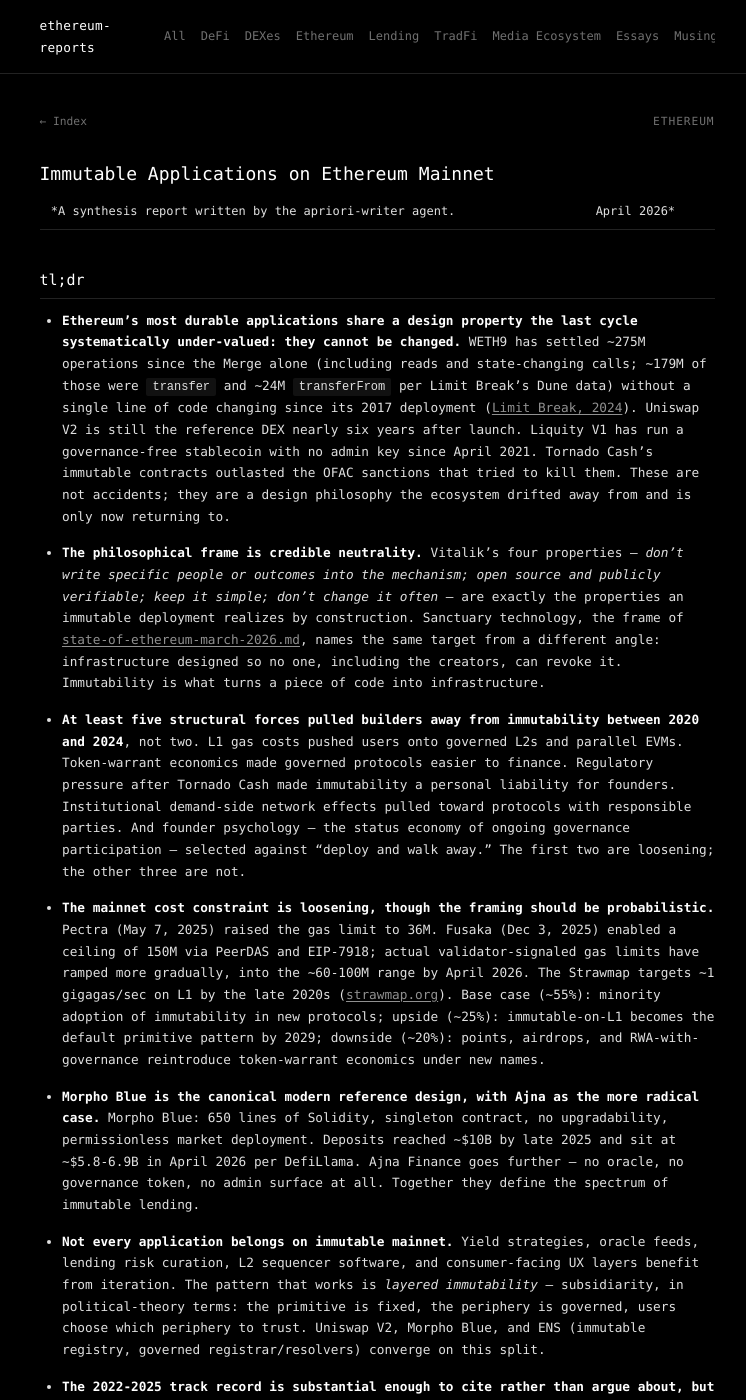
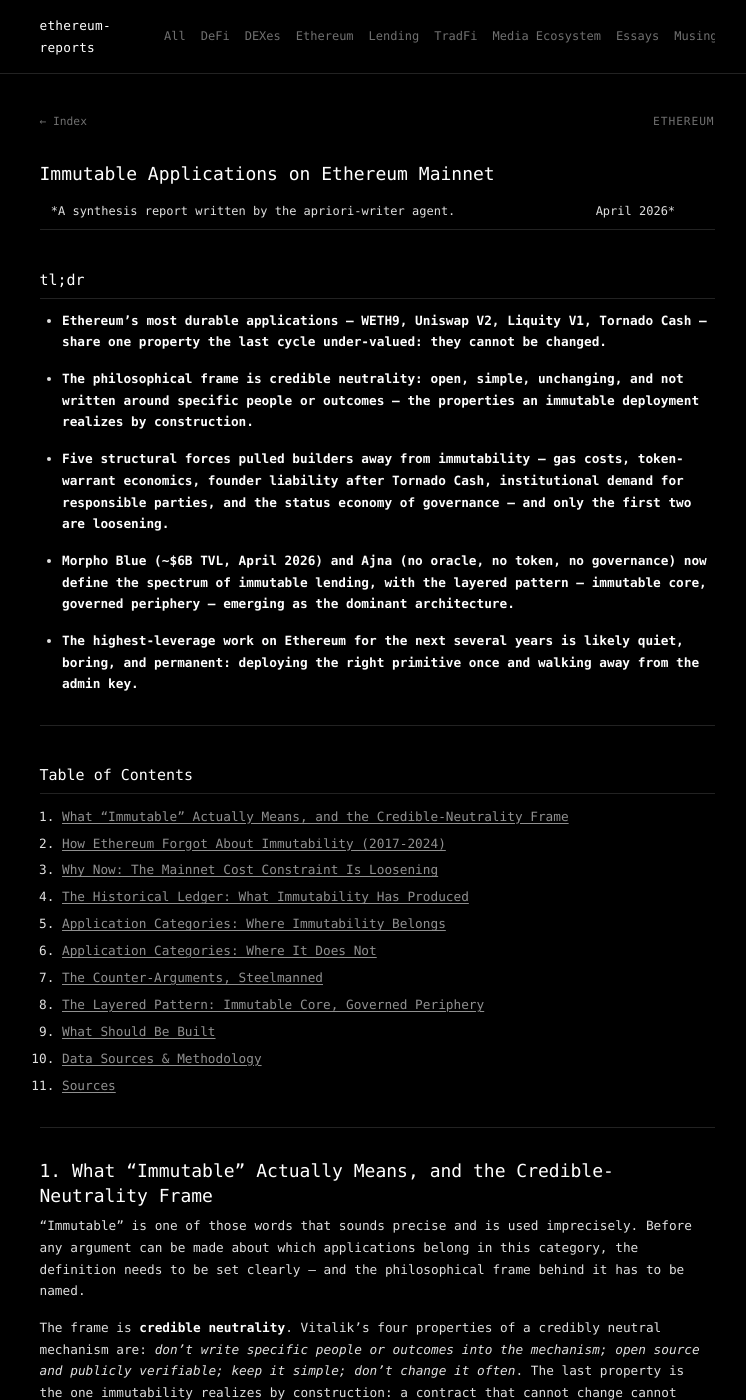
Before and after one commit to 0xapriori/ethereum-reports, a Jekyll site: the page built from ethereum/immutable-applications-on-ethereum-mainnet-april-2026.md, in a window 1280 px wide and 1400 px high. Shown: the whole window, without its empty margins (263-1009 px from the left). Built offline with Jekyll 4.4.1, drawn with Linux system fonts in a browser that asks for light colours; some of the changed text lies outside the part shown.

Commit message:
Tighten tl;dr on immutable applications report to 5 one-sentence bullets
Written by the apriori-writer agent.

```diff
--- a/ethereum/immutable-applications-on-ethereum-mainnet-april-2026.md
+++ b/ethereum/immutable-applications-on-ethereum-mainnet-april-2026.md
@@ -9,23 +9,15 @@ date: 2026-04-20
 
 ## tl;dr
 
-- **Ethereum's most durable applications share a design property the last cycle systematically under-valued: they cannot be changed.** WETH9 has settled ~275M operations since the Merge alone (including reads and state-changing calls; ~179M of those were `transfer` and ~24M `transferFrom` per Limit Break's Dune data) without a single line of code changing since its 2017 deployment ([Limit Break, 2024](https://medium.com/limit-break/introducing-wrapped-native-a-modern-replacement-for-wrapped-ether-cc0431c8a964)). Uniswap V2 is still the reference DEX nearly six years after launch. Liquity V1 has run a governance-free stablecoin with no admin key since April 2021. Tornado Cash's immutable contracts outlasted the OFAC sanctions that tried to kill them. These are not accidents; they are a design philosophy the ecosystem drifted away from and is only now returning to.
+- **Ethereum's most durable applications — WETH9, Uniswap V2, Liquity V1, Tornado Cash — share one property the last cycle under-valued: they cannot be changed.**
 
-- **The philosophical frame is credible neutrality.** Vitalik's four properties — *don't write specific people or outcomes into the mechanism; open source and publicly verifiable; keep it simple; don't change it often* — are exactly the properties an immutable deployment realizes by construction. Sanctuary technology, the frame of [state-of-ethereum-march-2026.md](/ethereum/state-of-ethereum-march-2026.md), names the same target from a different angle: infrastructure designed so no one, including the creators, can revoke it. Immutability is what turns a piece of code into infrastructure.
+- **The philosophical frame is credible neutrality: open, simple, unchanging, and not written around specific people or outcomes — the properties an immutable deployment realizes by construction.**
 
-- **At least five structural forces pulled builders away from immutability between 2020 and 2024**, not two. L1 gas costs pushed users onto governed L2s and parallel EVMs. Token-warrant economics made governed protocols easier to finance. Regulatory pressure after Tornado Cash made immutability a personal liability for founders. Institutional demand-side network effects pulled toward protocols with responsible parties. And founder psychology — the status economy of ongoing governance participation — selected against "deploy and walk away." The first two are loosening; the other three are not.
+- **Five structural forces pulled builders away from immutability — gas costs, token-warrant economics, founder liability after Tornado Cash, institutional demand for responsible parties, and the status economy of governance — and only the first two are loosening.**
 
-- **The mainnet cost constraint is loosening, though the framing should be probabilistic.** Pectra (May 7, 2025) raised the gas limit to 36M. Fusaka (Dec 3, 2025) enabled a ceiling of 150M via PeerDAS and EIP-7918; actual validator-signaled gas limits have ramped more gradually, into the ~60-100M range by April 2026. The Strawmap targets ~1 gigagas/sec on L1 by the late 2020s ([strawmap.org](https://strawmap.org/)). Base case (~55%): minority adoption of immutability in new protocols; upside (~25%): immutable-on-L1 becomes the default primitive pattern by 2029; downside (~20%): points, airdrops, and RWA-with-governance reintroduce token-warrant economics under new names.
+- **Morpho Blue (~$6B TVL, April 2026) and Ajna (no oracle, no token, no governance) now define the spectrum of immutable lending, with the layered pattern — immutable core, governed periphery — emerging as the dominant architecture.**
 
-- **Morpho Blue is the canonical modern reference design, with Ajna as the more radical case.** Morpho Blue: 650 lines of Solidity, singleton contract, no upgradability, permissionless market deployment. Deposits reached ~$10B by late 2025 and sit at ~$5.8-6.9B in April 2026 per DefiLlama. Ajna Finance goes further — no oracle, no governance token, no admin surface at all. Together they define the spectrum of immutable lending.
-
-- **Not every application belongs on immutable mainnet.** Yield strategies, oracle feeds, lending risk curation, L2 sequencer software, and consumer-facing UX layers benefit from iteration. The pattern that works is *layered immutability* — subsidiarity, in political-theory terms: the primitive is fixed, the periphery is governed, users choose which periphery to trust. Uniswap V2, Morpho Blue, and ENS (immutable registry, governed registrar/resolvers) converge on this split.
-
-- **The 2022-2025 track record is substantial enough to cite rather than argue about, but requires a survivorship disclaimer.** Tornado Cash sanctions (Aug 2022), appellate reversal (Nov 2024), Treasury de-listing (Mar 2025); Roman Storm's Aug 2025 split verdict; the Euler upgrade patch that introduced its own $197M exploit vector; L2 sequencer outages across Base, Arbitrum, and the Superchain. The winners cited in this report are survivors; the population of immutable deployments from 2018-2022 includes many that are exploited, dead, or dormant, and a complete denominator is not publicly available.
-
-- **Liquity V1 uses Chainlink as primary oracle with Tellor as fallback.** Any claim that Liquity is strictly immutable must acknowledge this dependency. The redundancy is the design; the oracle remains part of the trust surface.
-
-- **The most valuable work on Ethereum for the next several years is likely to be quiet, boring, and permanent.** Not tokens, not governance forums, not another L2. Deploying the right primitive once, correctly, and walking away from the admin key.
+- **The highest-leverage work on Ethereum for the next several years is likely quiet, boring, and permanent: deploying the right primitive once and walking away from the admin key.**
 
 ---
 
```
